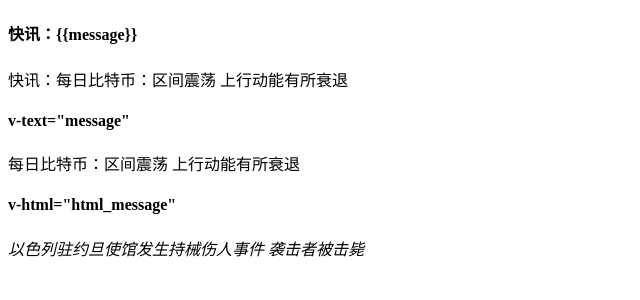
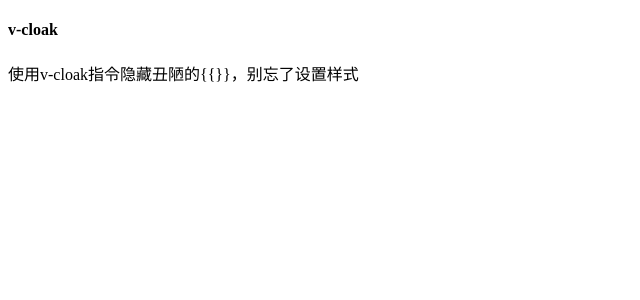
Before and after one commit to ChangsongYao/vuejs2rumentg, a Vue app: page / in a window 1280 px wide. Shown: the top 300 px of the page, without its empty margins (0-640 px from the left). Built offline with nearby package versions, Linux system fonts and the light colour scheme.

Commit message:
4.2插值表达式隐身

```diff
--- a/src/App.vue
+++ b/src/App.vue
@@ -1,17 +1,7 @@
 <template>
   <div id="app">
-    <div>
-      <h4 v-pre>快讯：{{message}}</h4>
-      <p>快讯：{{message}}</p>
-    </div>
-    <div>
-      <h4>v-text="message"</h4>
-      <p v-text="message"></p>
-    </div>
-    <div>
-      <h4>v-html="html_message"</h4>
-      <p v-html="html_message"></p>
-    </div>
+    <h4>v-cloak</h4>
+    <p>{{content}}</p>
   </div>
 </template>
 <script>
@@ -20,9 +10,13 @@
     name: 'App',
     data: function () {
       return {
-        message: '每日比特币：区间震荡 上行动能有所衰退',
-        html_message: '<i>以色列驻约旦使馆发生持械伤人事件 袭击者被击毙</i>'
+        content:'使用v-cloak指令隐藏丑陋的{{}}，别忘了设置样式'
       }
+    },
+    created:function(){
+      setTimeout(function(){
+        this.$mount('#app');
+      }.bind(this),1000);
     }
   }
 
```
